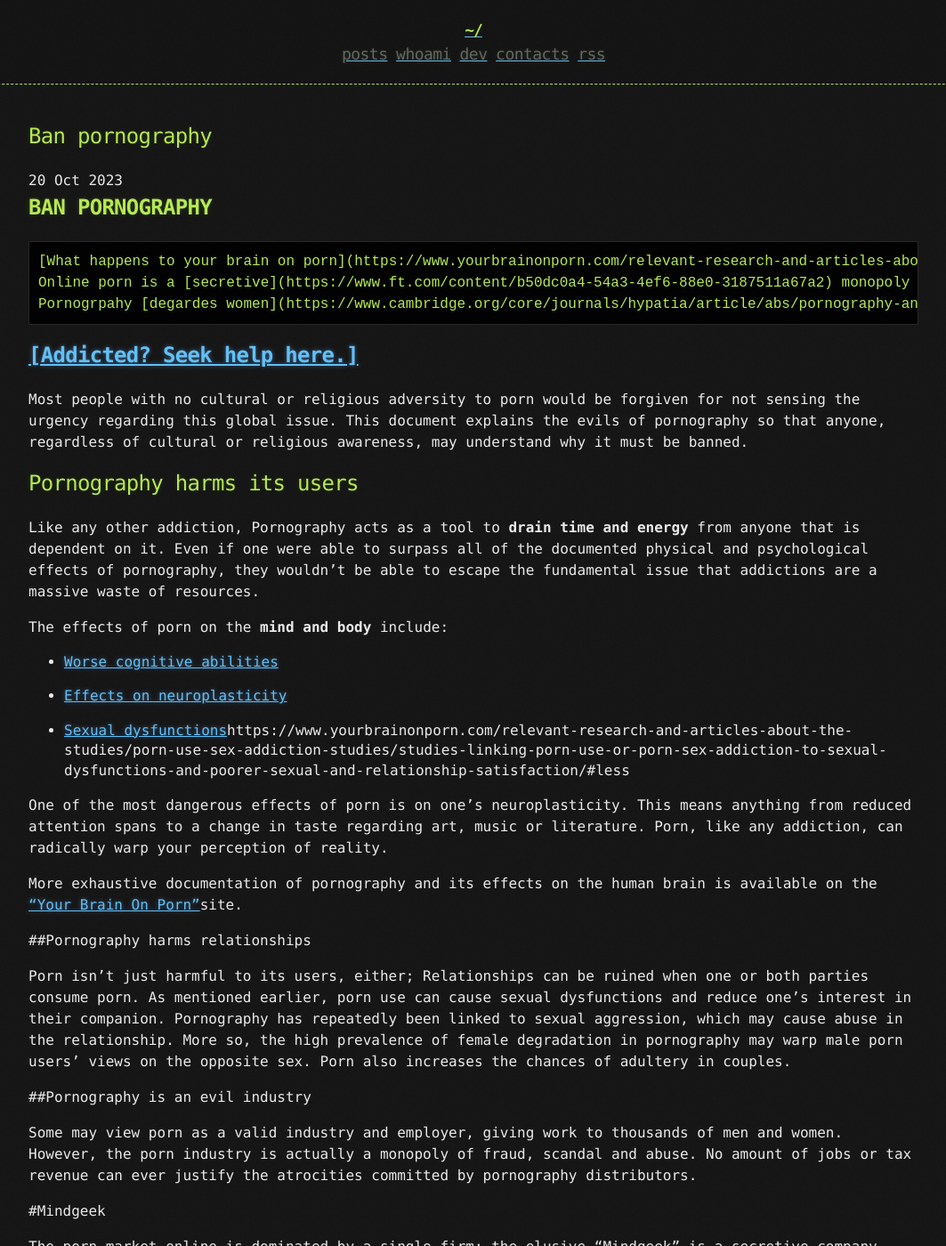
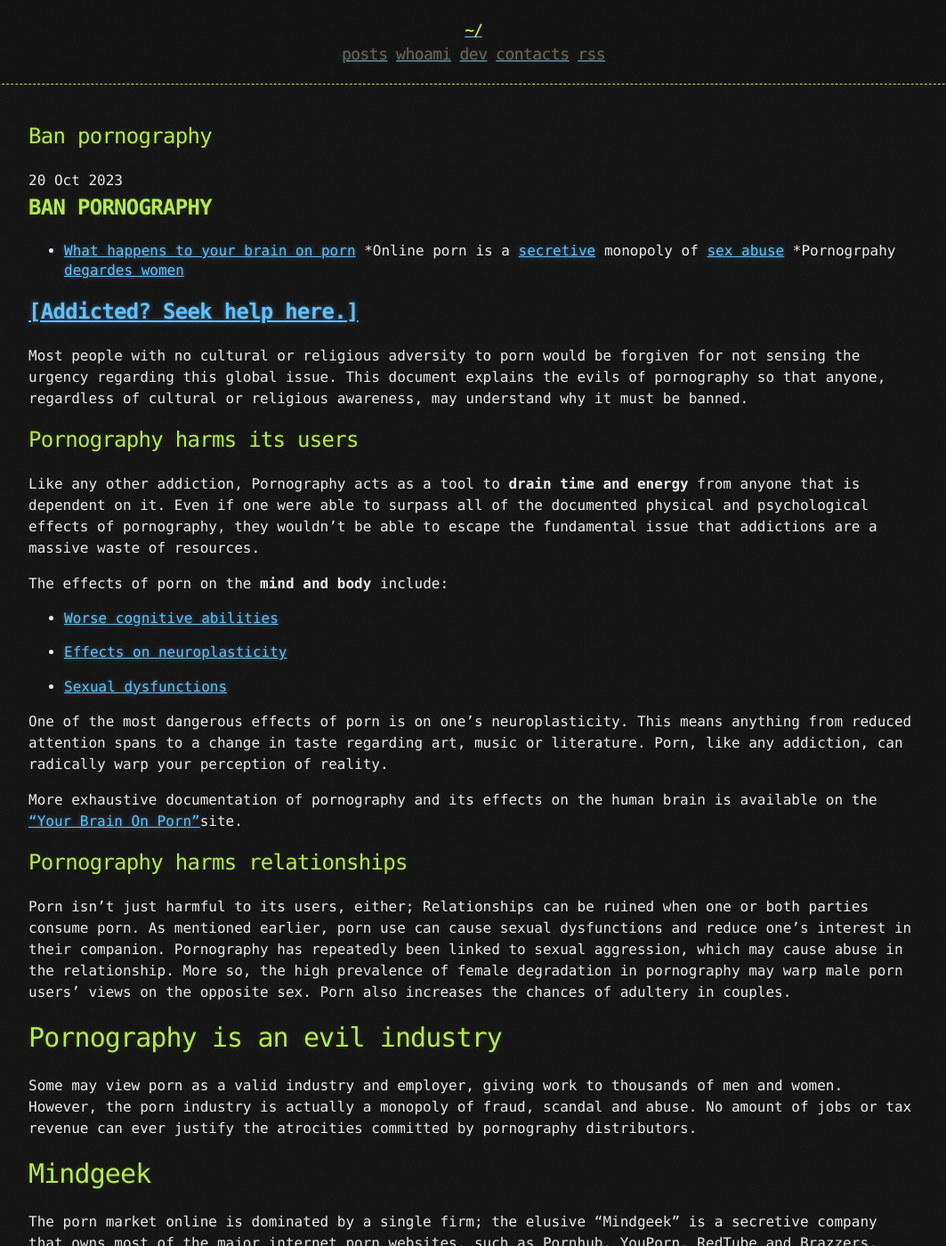
Before and after one commit to znkkw/znkkw.github.io, a Jekyll site: the page built from _posts/2023-10-20-antipornography.md, in a window 1280 px wide and 1400 px high. Shown: the whole window at 89% size, without its empty margins (108-1171 px from the left). Built offline with Jekyll 4.4.1, drawn with Linux system fonts in a browser that asks for light colours.

Commit message:
Update 2023-10-20-antipornography.md

````diff
--- a/_posts/2023-10-20-antipornography.md
+++ b/_posts/2023-10-20-antipornography.md
@@ -4,11 +4,11 @@ title: "Ban pornography"
 date: 2023-10-20
 ---
 ## **BAN PORNOGRAPHY**
-```term
-[What happens to your brain on porn](https://www.yourbrainonporn.com/relevant-research-and-articles-about-the-studies/)
-Online porn is a [secretive](https://www.ft.com/content/b50dc0a4-54a3-4ef6-88e0-3187511a67a2) monopoly of [sex abuse](https://endsexualexploitation.org/wp-content/uploads/Doe-v.-MindGeek_Complaint.pdf)
-Pornogrpahy [degardes women](https://www.cambridge.org/core/journals/hypatia/article/abs/pornography-and-degradation/53CE5EA96EEC140224B6ECCBE4F91EA8)
-```
+
+* [What happens to your brain on porn](https://www.yourbrainonporn.com/relevant-research-and-articles-about-the-studies/)
+*Online porn is a [secretive](https://www.ft.com/content/b50dc0a4-54a3-4ef6-88e0-3187511a67a2) monopoly of [sex abuse](https://endsexualexploitation.org/wp-content/uploads/Doe-v.-MindGeek_Complaint.pdf)
+*Pornogrpahy [degardes women](https://www.cambridge.org/core/journals/hypatia/article/abs/pornography-and-degradation/53CE5EA96EEC140224B6ECCBE4F91EA8)
+
 ## **[[Addicted? Seek help here.]](https://read.easypeasymethod.org/)**
 Most people with no cultural or religious adversity to porn would be forgiven for not sensing the urgency regarding this global issue. This document explains the evils of pornography so that anyone, regardless of cultural or religious awareness, may understand why it must be banned.
 
@@ -20,22 +20,22 @@ The effects of porn on the **mind and body** include:
 
 * [Effects on neuroplasticity](https://journal.media-culture.org.au/index.php/mcjournal/article/view/773)
 
-* [Sexual dysfunctions](https://www.yourbrainonporn.com/relevant-research-and-articles-about-the-studies/porn-use-sex-addiction-studies/studies-linking-porn-use-or-porn-sex-addiction-to-sexual-dysfunctions-and-poorer-sexual-and-relationship-satisfaction/#less)https://www.yourbrainonporn.com/relevant-research-and-articles-about-the-studies/porn-use-sex-addiction-studies/studies-linking-porn-use-or-porn-sex-addiction-to-sexual-dysfunctions-and-poorer-sexual-and-relationship-satisfaction/#less
+* [Sexual dysfunctions](https://www.yourbrainonporn.com/relevant-research-and-articles-about-the-studies/porn-use-sex-addiction-studies/studies-linking-porn-use-or-porn-sex-addiction-to-sexual-dysfunctions-and-poorer-sexual-and-relationship-satisfaction/#less)
 
 One of the most dangerous effects of porn is on one's neuroplasticity. This means anything from reduced attention spans to a change in taste regarding art, music or literature. Porn, like any addiction, can radically warp your perception of reality.
 
 More exhaustive documentation of pornography and its effects on the human brain is available on the ["Your Brain On Porn"](https://www.yourbrainonporn.com/)site.
 
 
-##Pornography harms relationships
+## Pornography harms relationships
 
 Porn isn't just harmful to its users, either; Relationships can be ruined when one or both parties consume porn. As mentioned earlier, porn use can cause sexual dysfunctions and reduce one's interest in their companion. Pornography has repeatedly been linked to sexual aggression, which may cause abuse in the relationship. More so, the high prevalence of female degradation in pornography may warp male porn users' views on the opposite sex. Porn also increases the chances of adultery in couples.
 
-##Pornography is an evil industry
+# Pornography is an evil industry
 
 Some may view porn as a valid industry and employer, giving work to thousands of men and women. However, the porn industry is actually a monopoly of fraud, scandal and abuse. No amount of jobs or tax revenue can ever justify the atrocities committed by pornography distributors.
 
-#Mindgeek
+# Mindgeek
 
 The porn market online is dominated by a single firm; the elusive "Mindgeek" is a secretive company that owns most of the major internet porn websites, such as Pornhub, YouPorn, RedTube and Brazzers. Mindgeek's most popular site, PornHub, has been found to host child pornography, rape, sexual abuse and human trafficking.
 
````
